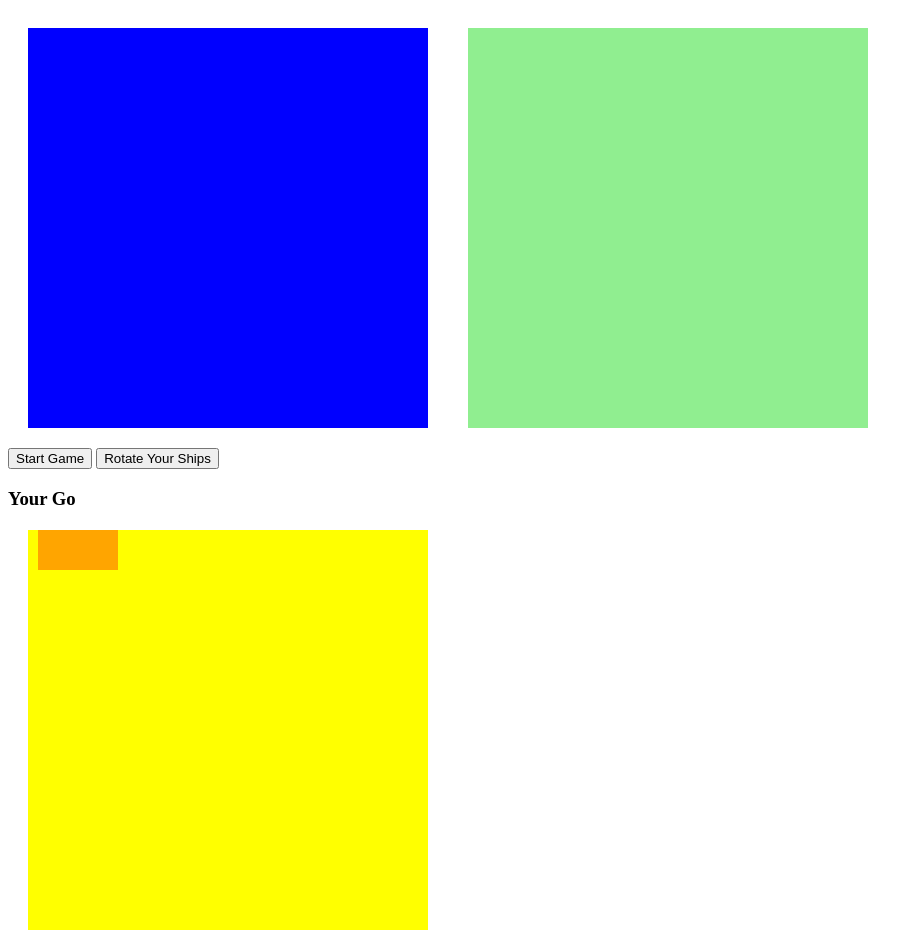
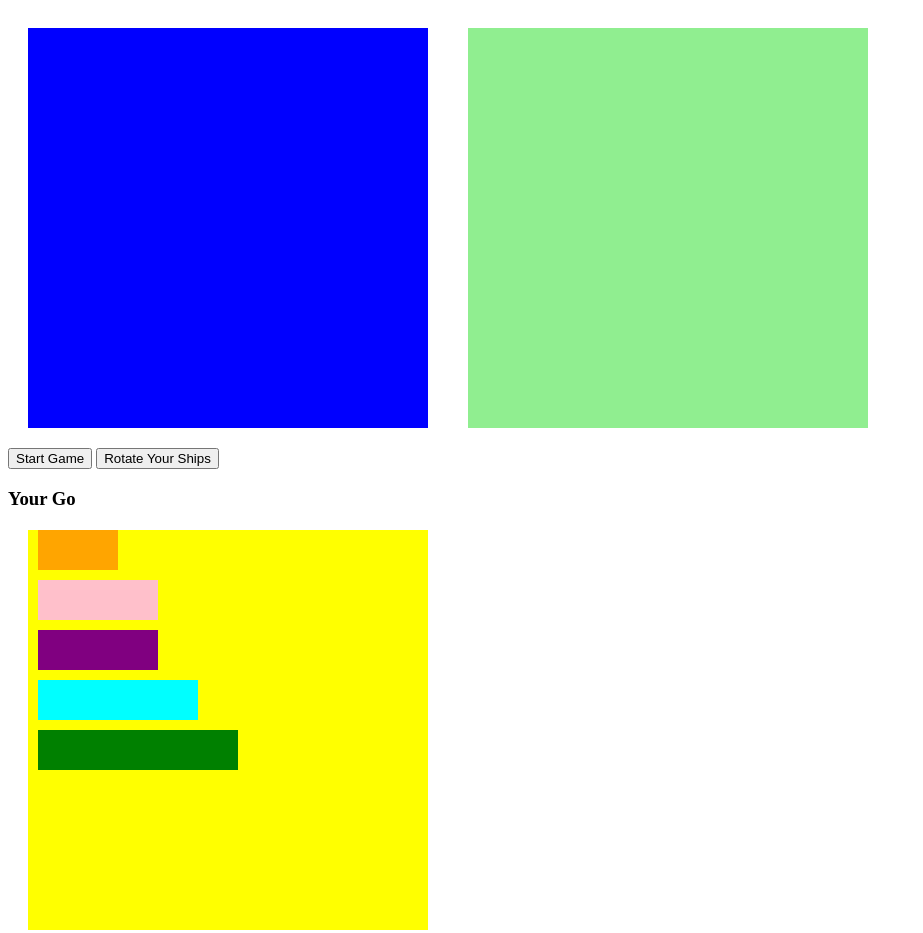
Before and after one commit to aaronh1986/BATTLESHIP-javascript, a plain HTML site: page index.html in a window 1280 px wide. Shown: the whole page, without its empty margins (0-923 px from the left). Drawn offline with Linux system fonts and the light colour scheme.

Commit message:
16:35 html and styles done

```diff
--- a/index.html
+++ b/index.html
@@ -30,7 +30,7 @@
             <div id="submarine-1"></div>
             <div id="submarine-2"></div>
         </div>
-        <div class="ship cruise-container" draggable="true">
+        <div class="ship cruiser-container" draggable="true">
             <div id="cruiser-0"></div>
             <div id="cruiser-1"></div>
             <div id="cruiser-2"></div>
--- a/style.css
+++ b/style.css
@@ -40,6 +40,38 @@
     display: flex;
 }
 
+.submarine-container {
+    width: 120px;
+    height: 40px;
+    background-color: pink;
+    margin: 10px;
+    display: flex;
+}
+
+.cruiser-container {
+    width: 120px;
+    height: 40px;
+    background-color: purple;
+    margin: 10px;
+    display: flex;
+}
+
+.battleship-container {
+    width: 160px;
+    height: 40px;
+    background-color: aqua;
+    margin: 10px;
+    display: flex;
+}
+
+.carrier-container {
+    width: 200px;
+    height: 40px;
+    background-color: green;
+    margin: 10px;
+    display: flex;
+}
+
 .ship div {
     width: 40px;
     height: 40px;
```
